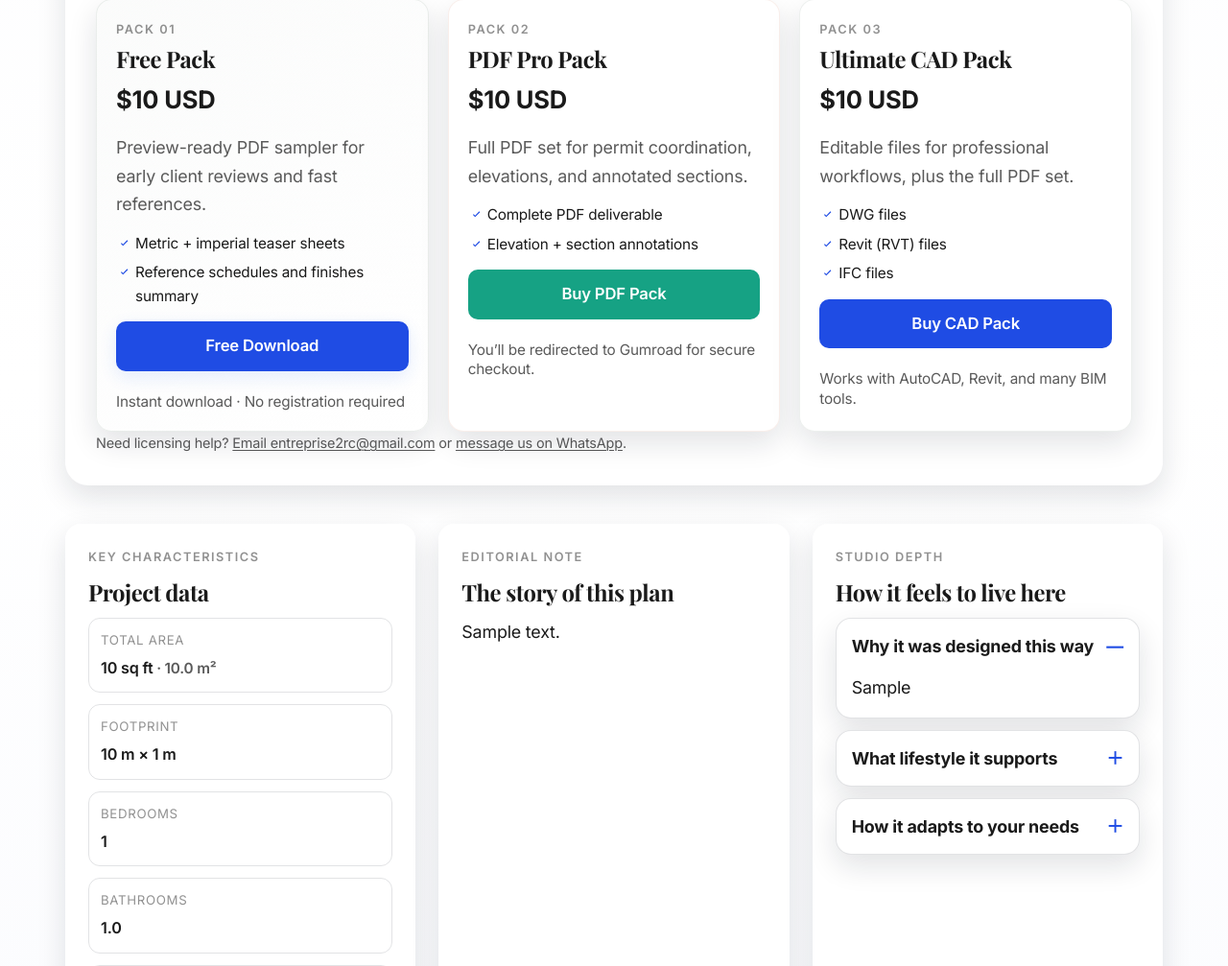
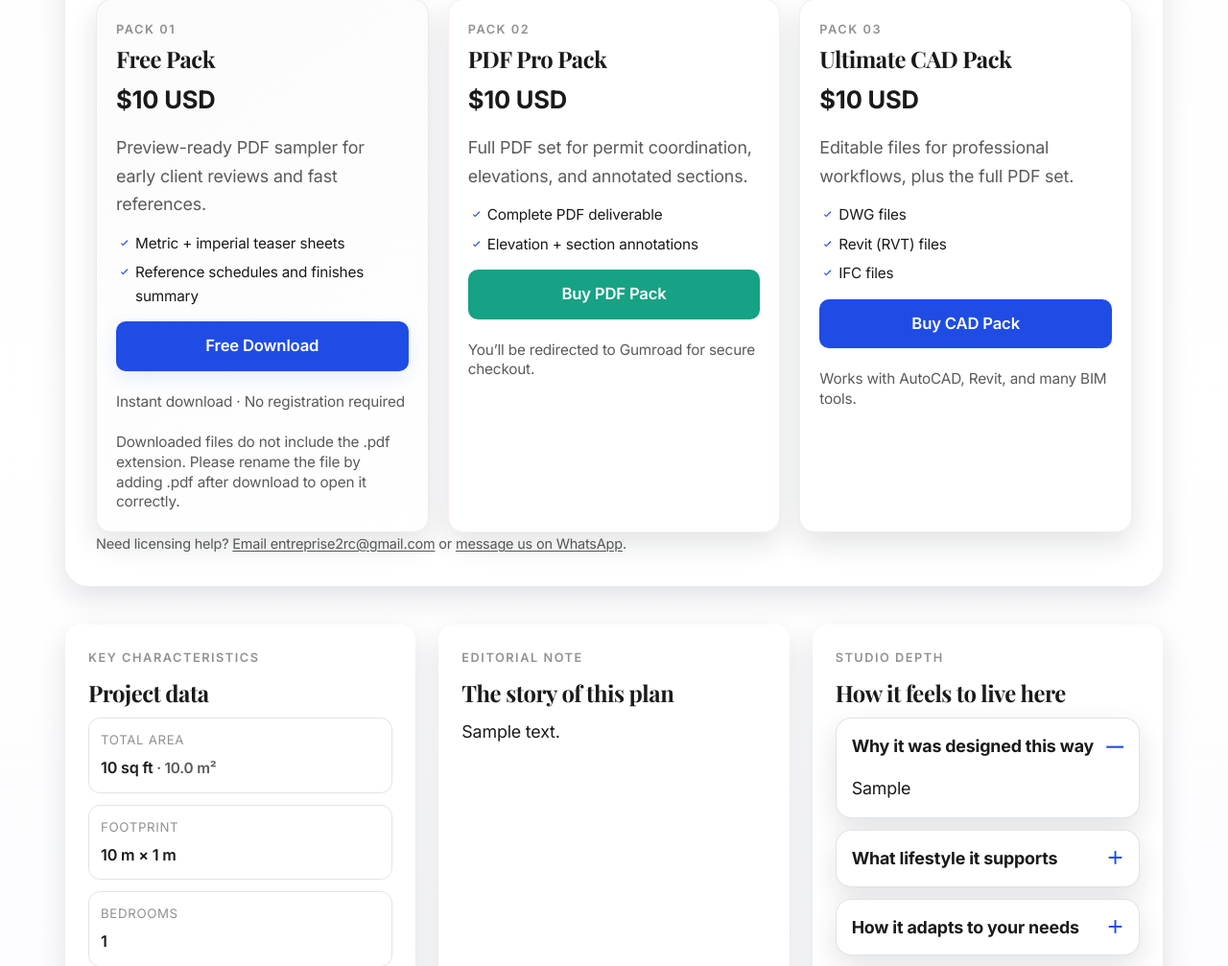
Before and after one commit to issou2025/myfreehouseplans, a Flask app: a page that uses app/templates/pack_detail.html in a window 1280 px wide; the page is wider, and only the part inside the window is pictured. Shown: the part 2564-3571 px from the top of that part at 96% size. Run offline with Flask 3, Linux system fonts and the light colour scheme; tables that the repository leaves empty hold one stand-in row (values such as "Sample post"); some libraries are stand-ins or nearby versions.

Commit message:
Add PDF extension note for free downloads

```diff
--- a/app/templates/pack_detail.html
+++ b/app/templates/pack_detail.html
@@ -385,6 +385,7 @@
                                 {% if plan.free_pdf_file %}
                                     <a class="package-button {{ meta.button_class }}" href="{{ url_for('main.download_free', plan_id=plan.id) }}">{{ meta.cta_label }}</a>
                                     <p class="microcopy">Instant download · No registration required</p>
+                                    <p class="microcopy">Downloaded files do not include the .pdf extension. Please rename the file by adding .pdf after download to open it correctly.</p>
                                 {% else %}
                                     <button class="package-button package-button--disabled" disabled>Preview unavailable</button>
                                     <p class="microcopy">We’re finishing this file. Check back soon.</p>
```
